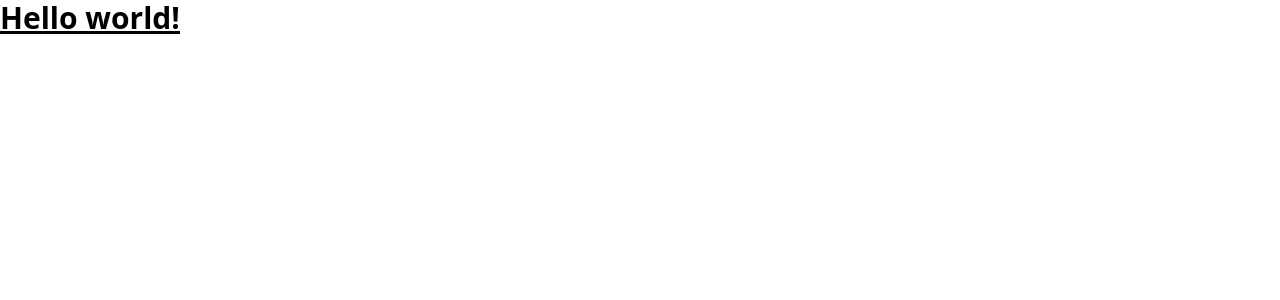
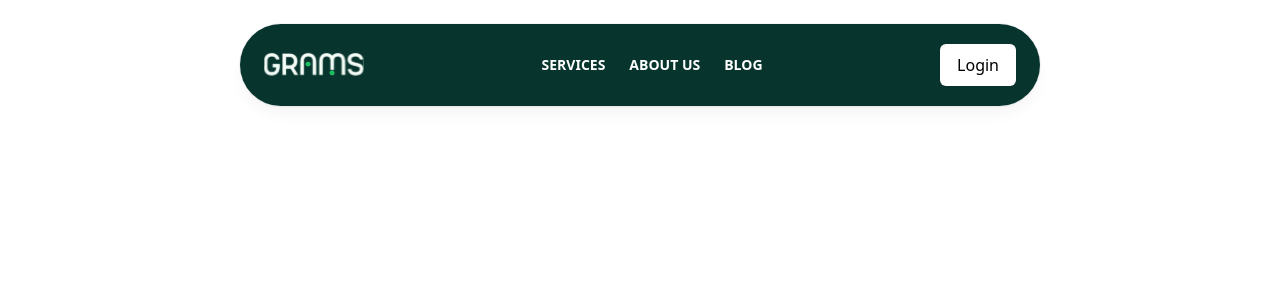
Before and after one commit to salisshuaibu11/grams, a Next.js app: page / in a window 1280 px wide. Shown: the top 300 px of the page. Built offline with nearby package versions, Linux system fonts and the light colour scheme.

Commit message:
Header is done

```diff
--- /dev/null
+++ b/components/Container.tsx
@@ -0,0 +1,39 @@
+import { forwardRef } from 'react'
+import clsx from 'clsx'
+
+const OuterContainer = forwardRef(function OuterContainer(
+  { className, children, ...props }: any,
+  ref
+) {
+  return (
+    <div ref={ref} className={clsx('sm:px-8', className)} {...props}>
+      <div className="mx-auto max-w-7xl lg:px-8">{children}</div>
+    </div>
+  )
+})
+
+const InnerContainer = forwardRef(function InnerContainer(
+  { className, children, ...props }: any,
+  ref
+) {
+  return (
+    <div
+      ref={ref}
+      className={clsx('relative px-4 sm:px-8 lg:px-12', className)}
+      {...props}
+    >
+      <div className="mx-auto max-w-2xl lg:max-w-5xl">{children}</div>
+    </div>
+  )
+})
+
+export const Container = forwardRef(function Container(
+  { children, ...props }: any,
+  ref
+) {
+  return (
+    <OuterContainer ref={ref} {...props}>
+      <InnerContainer>{children}</InnerContainer>
+    </OuterContainer>
+  )
+})
--- /dev/null
+++ b/components/Header.tsx
@@ -0,0 +1,161 @@
+import Image from "next/image";
+import Link from "next/link";
+import clsx from "clsx";
+import { useRouter } from "next/router";
+import { Popover, Transition } from "@headlessui/react";
+import { Container } from "./Container";
+
+import { Fragment, useRef } from "react";
+
+function CloseIcon(props: any) {
+  return (
+    <svg viewBox="0 0 24 24" aria-hidden="true" {...props}>
+      <path
+        d="m17.25 6.75-10.5 10.5M6.75 6.75l10.5 10.5"
+        fill="none"
+        stroke="currentColor"
+        strokeWidth="1.5"
+        strokeLinecap="round"
+        strokeLinejoin="round"
+      />
+    </svg>
+  )
+}
+
+function ChevronDownIcon(props: any) {
+  return (
+    <svg viewBox="0 0 8 6" aria-hidden="true" {...props}>
+      <path
+        d="M1.75 1.75 4 4.25l2.25-2.5"
+        fill="none"
+        strokeWidth="1.5"
+        strokeLinecap="round"
+        strokeLinejoin="round"
+      />
+    </svg>
+  )
+}
+
+function MobileNavItem({href, children}: any) {
+  return (
+    <li>
+      <Popover.Button as={Link} href={href} className="block py-2">
+        {children}
+      </Popover.Button>
+    </li>
+  )
+}
+
+function MobileNavigation(props: any) {
+  return (
+    <Popover {...props}>
+      <Popover.Button className="group flex items-center rounded-full bg-white/90 px-4 py-2 text-sm font-medium text-zinc-800 shadow-lg shadow-zinc-800/5 ring-1 ring-zinc-900/5 backdrop-blur dark:bg-zinc-800/90 dark:text-zinc-200 dark:ring-white/10 dark:hover:ring-white/20">
+        Menu
+        <ChevronDownIcon className="ml-3 h-auto w-2 stroke-zinc-500 group-hover:stroke-zinc-700 dark:group-hover:stroke-zinc-400" />
+      </Popover.Button>
+      <Transition.Root>
+        <Transition.Child
+          as={Fragment}
+          enter="duration-150 ease-out"
+          enterFrom="opacity-0"
+          enterTo="opacity-100"
+          leave="duration-150 ease-in"
+          leaveFrom="opacity-100"
+          leaveTo="opacity-0"
+        >
+          <Popover.Overlay className="fixed inset-0 z-50 bg-zinc-800/40 backdrop-blur-sm dark:bg-black/80" />
+        </Transition.Child>
+        <Transition.Child
+          as={Fragment}
+          enter="duration-150 ease-out"
+          enterFrom="opacity-0 scale-95"
+          enterTo="opacity-100 scale-100"
+          leave="duration-150 ease-in"
+          leaveFrom="opacity-100 scale-100"
+          leaveTo="opacity-0 scale-95"
+        >
+          <Popover.Panel
+            focus
+            className="fixed inset-x-4 top-8 z-50 origin-top rounded-3xl bg-white p-8 ring-1 ring-zinc-900/5 dark:bg-zinc-900 dark:ring-zinc-800"
+          >
+            <div className="flex flex-row-reverse items-center justify-between">
+              <Popover.Button aria-label="Close menu" className="-m-1 p-1">
+                <CloseIcon className="h-6 w-6 text-zinc-500 dark:text-zinc-400" />
+              </Popover.Button>
+              <h2 className="text-sm font-medium text-zinc-600 dark:text-zinc-400">
+                Navigation
+              </h2>
+            </div>
+            <nav className="mt-6">
+              <ul className="-my-2 divide-y divide-zinc-100 text-base text-zinc-800 dark:divide-zinc-100/5 dark:text-zinc-300">
+                <MobileNavItem href="/services">Services</MobileNavItem>
+                <MobileNavItem href="/about">About Us</MobileNavItem>
+                <MobileNavItem href="/blog">Blog</MobileNavItem>
+              </ul>
+            </nav>
+          </Popover.Panel>
+        </Transition.Child>
+      </Transition.Root>
+    </Popover>
+  )
+}
+
+
+function NavItem({ href, children }: any) {
+  let isActive = useRouter().pathname === href
+
+  return (
+    <li>
+      <Link
+        href={href}
+        className={clsx(
+          'relative block px-3 py-2 font-bold transition uppercase',
+          isActive
+            ? 'text-green-500'
+            : 'hover:text-green-500'
+        )}
+      >
+        {children}
+        {isActive && (
+          <span className="absolute inset-x-1 -bottom-px h-px bg-gradient-to-r from-teal-500/0 via-teal-500/40 to-teal-500/0 dark:from-teal-400/0 dark:via-teal-400/40 dark:to-teal-400/0" />
+        )}
+      </Link>
+    </li>
+  )
+}
+
+function DesktopNavigation() {
+  return (
+    <nav className="pointer-events-auto hidden md:w-[50rem] md:flex items-center justify-between rounded-full bg-[#07352E] px-6 py-5 text-sm font-medium text-white shadow-lg shadow-zinc-800/5 ring-1 ring-zinc-900/5 backdrop-blur">
+      <Image src="/logo.svg" alt="Grams Logo" width={100} height={100}/>
+      <ul className="flex">
+        <NavItem href="/services">Services</NavItem>
+        <NavItem href="/about">About Us</NavItem>
+        <NavItem href="/blog">Blog</NavItem>
+      </ul>
+      <button type="button" className="transition-all delay-100 inline-flex items-center rounded-md border border-transparent bg-white px-4 py-2 text-base font-medium text-black shadow-sm hover:bg-green-700 hover:text-white focus:outline-none focus:ring-2 focus:ring-green-500 focus:ring-offset-2">Login</button>
+    </nav>
+  )
+}
+
+export function Header() {
+  return (
+    <header className="pointer-events-none relative z-50 flex flex-col">
+      <div
+        className="top-0 z-10 h-16 pt-6"
+      >
+        <Container
+          className="top-[var(--header-top,theme(spacing.6))] w-full"
+          style={{ position: 'var(--header-inner-position)' }}
+        >
+          <div className="relative flex gap-4">
+            <div className="flex flex-1 justify-end md:justify-center ">
+              <MobileNavigation className="pointer-events-auto md:hidden" />
+              <DesktopNavigation />
+            </div>
+          </div>
+        </Container>
+      </div>
+    </header>
+  )
+}
--- a/package.json
+++ b/package.json
@@ -13,6 +13,7 @@
     "@types/node": "18.11.12",
     "@types/react": "18.0.26",
     "@types/react-dom": "18.0.9",
+    "clsx": "^1.2.1",
     "eslint": "8.29.0",
     "eslint-config-next": "13.0.6",
     "next": "13.0.6",
--- a/pages/index.tsx
+++ b/pages/index.tsx
@@ -1,7 +1,9 @@
+import { Header } from "../components/Header"
+
 export default function Home() {
   return (
-    <h1 className="text-3xl font-bold underline">
-      Hello world!
-    </h1>
+    <>
+      <Header />
+    </>
   )
 }
```
Also changed, not shown: public/logo.svg (added), 1 other file (tests, documents, lock files or other folders).
